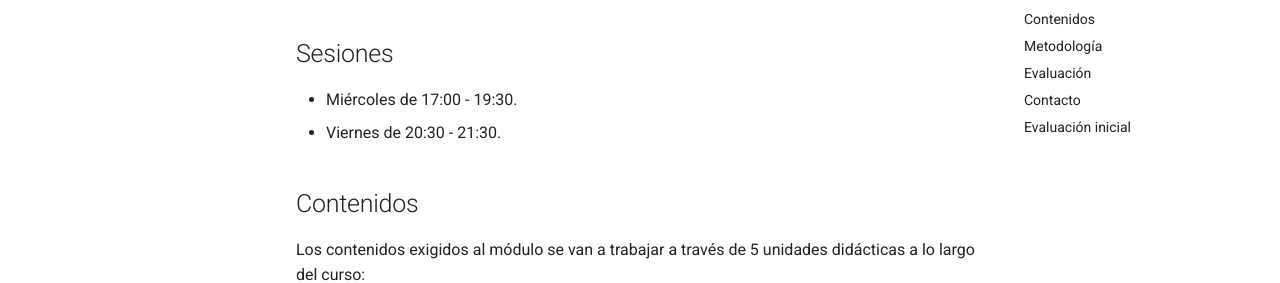
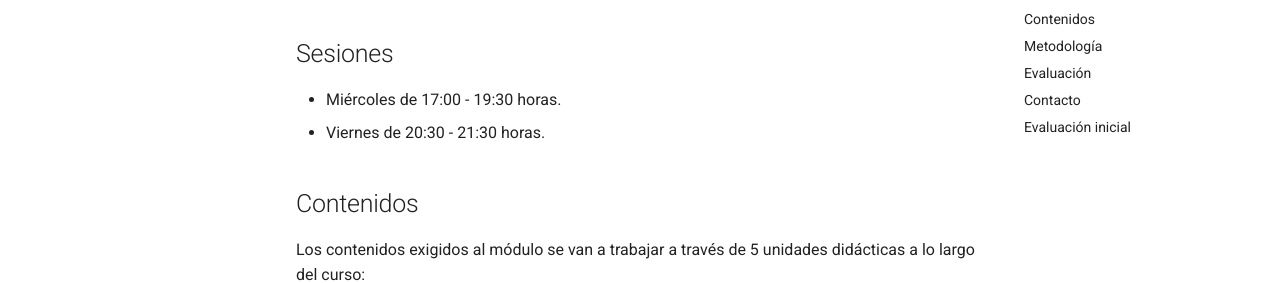
Before and after one commit to Joperpu/psp2425, an MkDocs documentation site: the page built from docs/index.md, in a window 1280 px wide and 1400 px high, scrolled down 999 px. Shown: the part 170-453 px from the top of the window. Built offline with MkDocs 1.6.1 and Material for MkDocs 9.7.7, drawn with Linux system fonts in a browser that asks for light colours; some of the changed text lies outside the part shown.

Commit message:
Cambios para presentación

```diff
--- a/docs/index.md
+++ b/docs/index.md
@@ -29,8 +29,8 @@ El módulo busca que el alumnado alance los siguientes objetivos expresados como
 
 ## Sesiones
 
-* Miércoles de 17:00 - 19:30.
-* Viernes de 20:30 - 21:30.
+* Miércoles de 17:00 - 19:30 horas.
+* Viernes de 20:30 - 21:30 horas.
 
 ## Contenidos
 
--- a/mkdocs.yml
+++ b/mkdocs.yml
@@ -24,7 +24,7 @@ nav:
   - Página principal: index.md
   - UD1 - Programación multiproceso: ud1.md
 
-copyright: "2024 José María Pérez Puentes - Licencia CC BY-NC-SA"
+copyright: "2024 José María Pérez Puentes - Licencia CC BY-NC-SA 4.0"
 
 extra:
   generator: true
```
